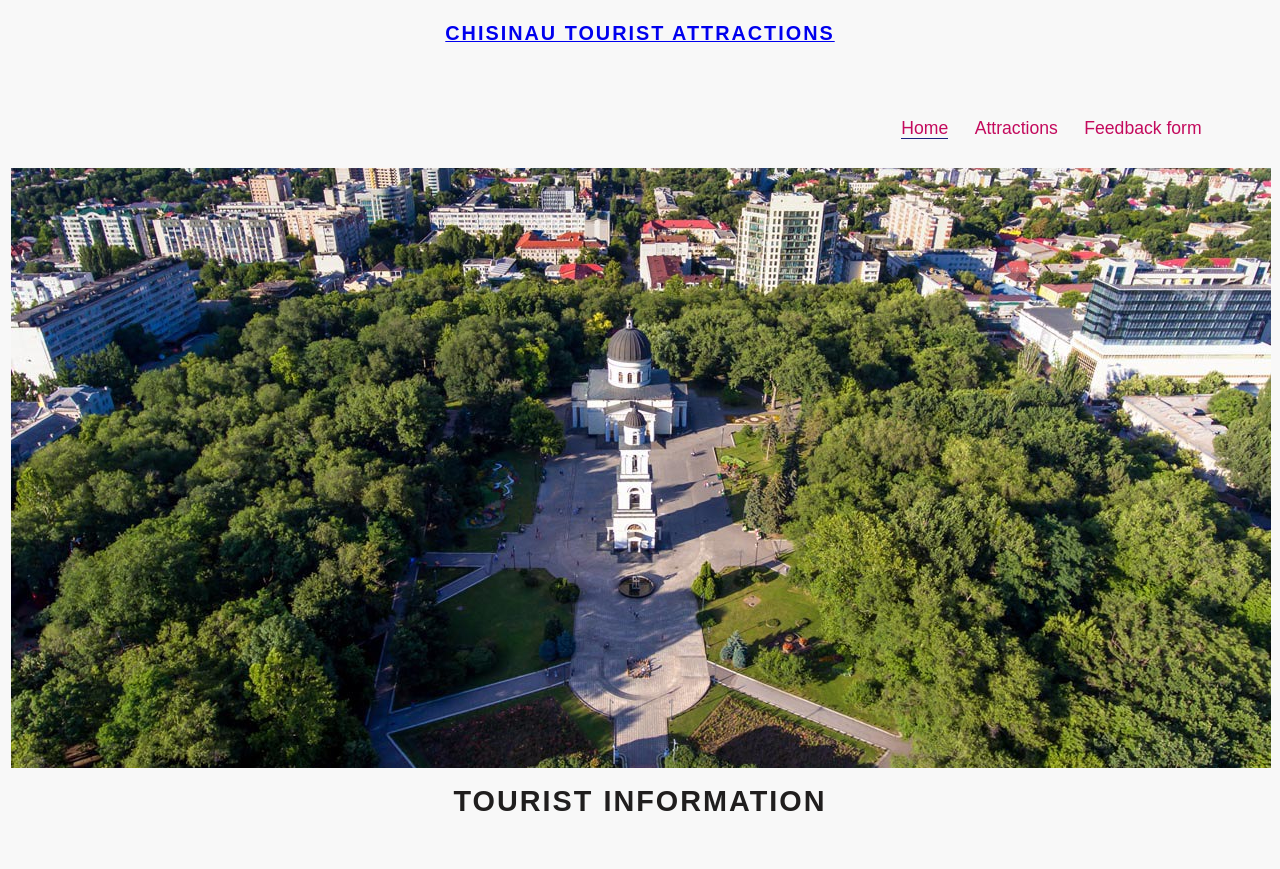
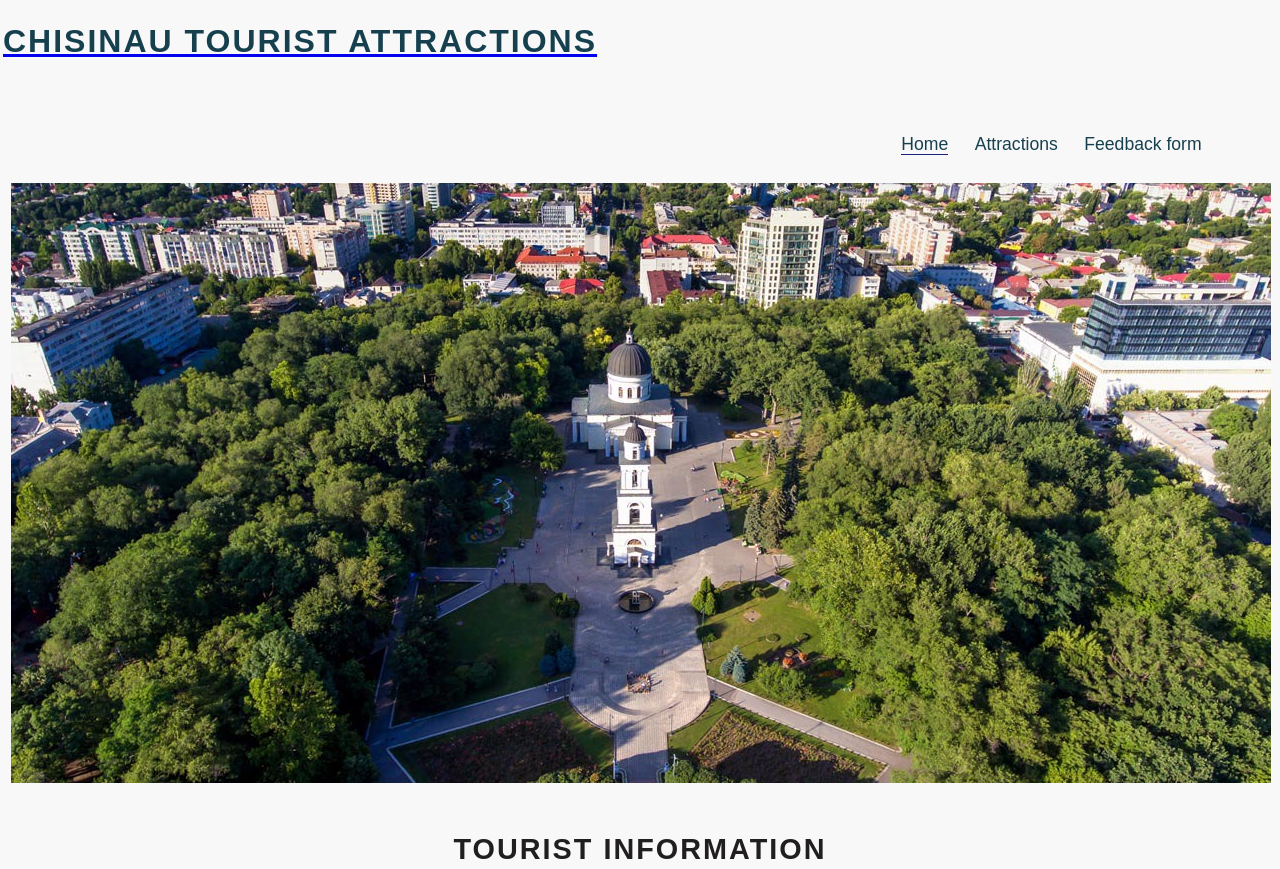
Before and after one commit to Sluveek/ChisinauTouristAttractions, a plain HTML site: page index.html in a window 1280 px wide. Shown: the top 869 px of the page. Drawn offline with Linux system fonts and the light colour scheme.

Commit message:
Fix Readme document and style css

```diff
--- a/assets/css/style.css
+++ b/assets/css/style.css
@@ -25,12 +25,17 @@ h2 {
 
 .main-title {
   float: left;
-  font-size: 270%;
+  font-size: 200%;
+  line-height: 130%;
+  float: inherit;
+  letter-spacing: 2px;
+  color: #17404F
 }
 
 .hero-image {
   height: 600px;
   width: 100%;
+  text-align: left;
   background-size: 100%;
   background: url(../images/chisinau1.jpg) no-repeat center center;
 }
@@ -52,7 +57,7 @@ h2 {
 
 .menu a {
   text-decoration: none;
-  color: rgb(195, 10, 93);
+  color: #17404F;
 }
 
 .menu a:hover {
@@ -367,14 +372,6 @@ footer {
   .social-networks {
     font-size: 120%;
   }
-}
-
-h1,
-h2 {
-  font-family: Oswald, sans-serif;
-  text-transform: uppercase;
-  letter-spacing: 2px;
-}
 
   .welcome {
     padding: 16px 0;
@@ -383,7 +380,7 @@ h2 {
 
   .main-title {
     font-size: 124%;
-  text-align: center;
     line-height: 130%;
     float: inherit;
   }
+}
```
Also changed, not shown: attractions.html (+0 -5 lines), README.md, assets/images/img6.jpg, assets/images/img7.jpg, assets/images/img8.jpg (deleted), assets/images/img9.jpg (deleted), read-me-images/Screenshot 2023-04-12-101037 (1).jpg (deleted). Lines whose indentation alone changed are shown as unchanged.
